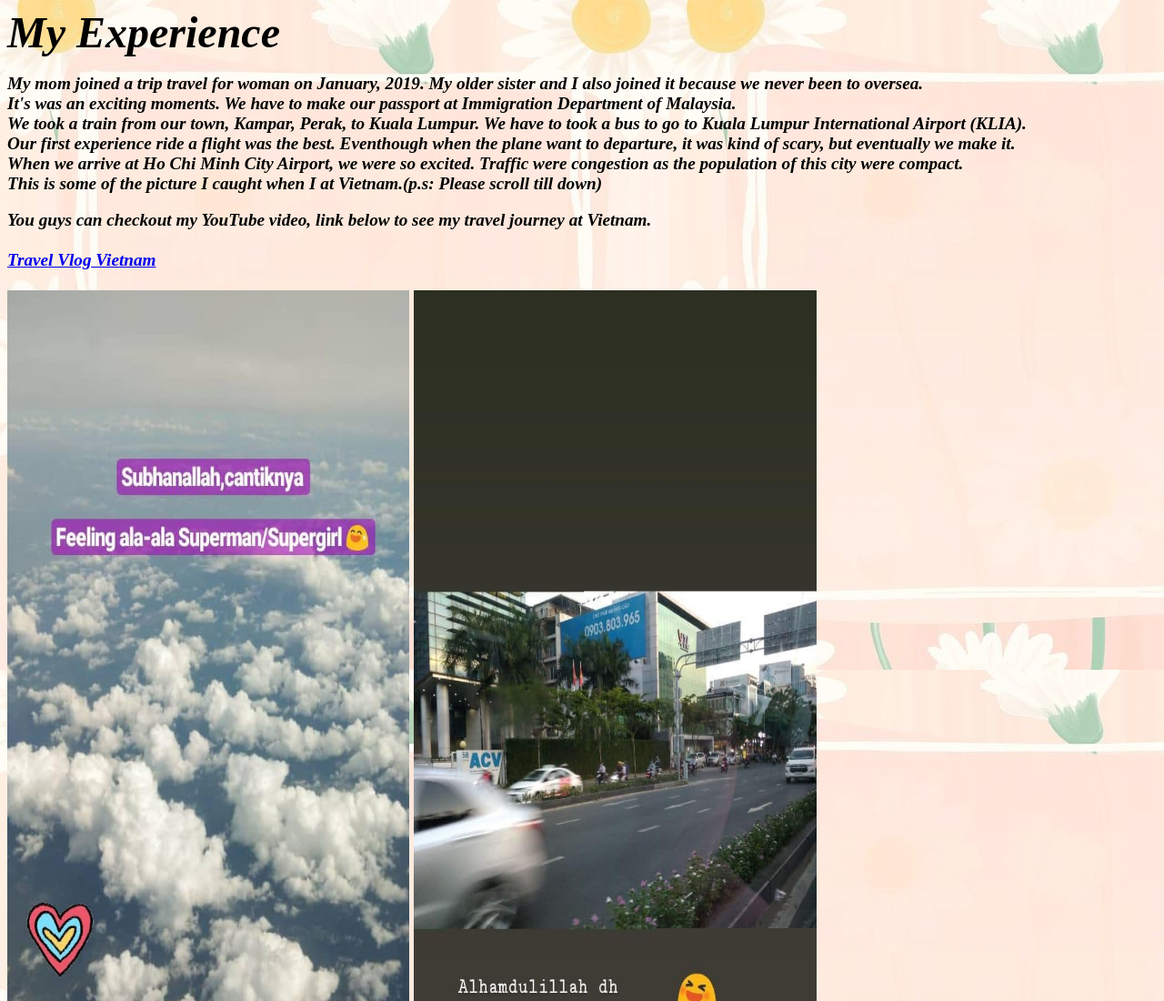
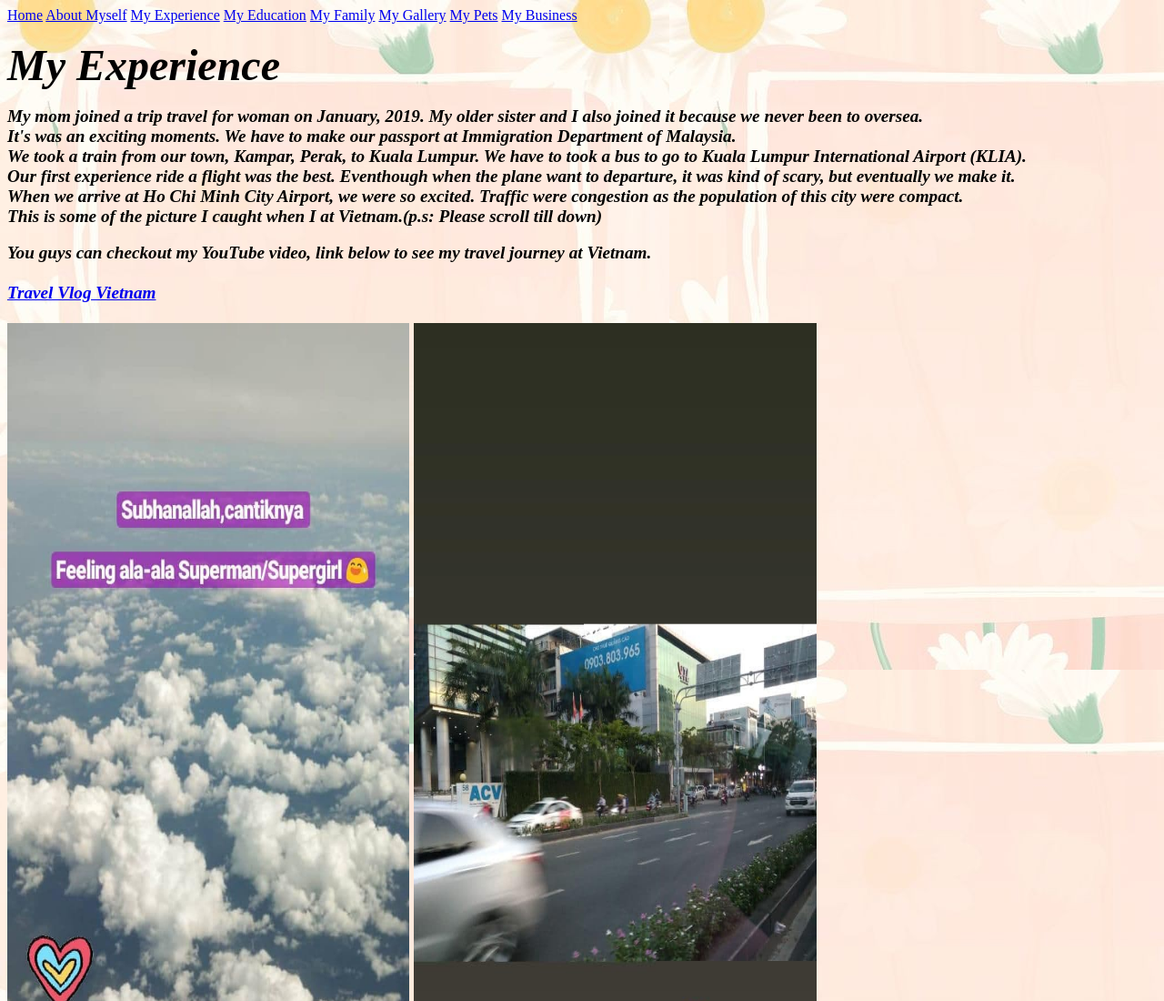
Before and after one commit to Aisyahputamgemok/syahblog, a plain HTML site: page Experience.html in a window 1280 px wide. Shown: the top 1100 px of the page at 91% size. Drawn offline with Linux system fonts and the light colour scheme.

Commit message:
Update Experience.html

```diff
--- a/Experience.html
+++ b/Experience.html
@@ -4,6 +4,23 @@
 
 <body>
 <body background= "image/18a96f4d5156a891fb6ca497b79cbdf5.jpg">
+   <a href="index.html">Home</a>
+
+  <a href="About Myself.html">About Myself</a>
+
+  <a href="Experience.html">My Experience</a>
+
+  <a href="Education.html">My Education</a>
+
+  <a href="Family.html">My Family</a>
+
+  <a href="Gallery.html">My Gallery</a>
+
+  <a href="Pets.html">My Pets</a>
+
+  <a href="Business.html">My Business</a>
+<br>
+<br>
 
 <font size="32"><i><b>My Experience<i><b></font>
 <br>
```
